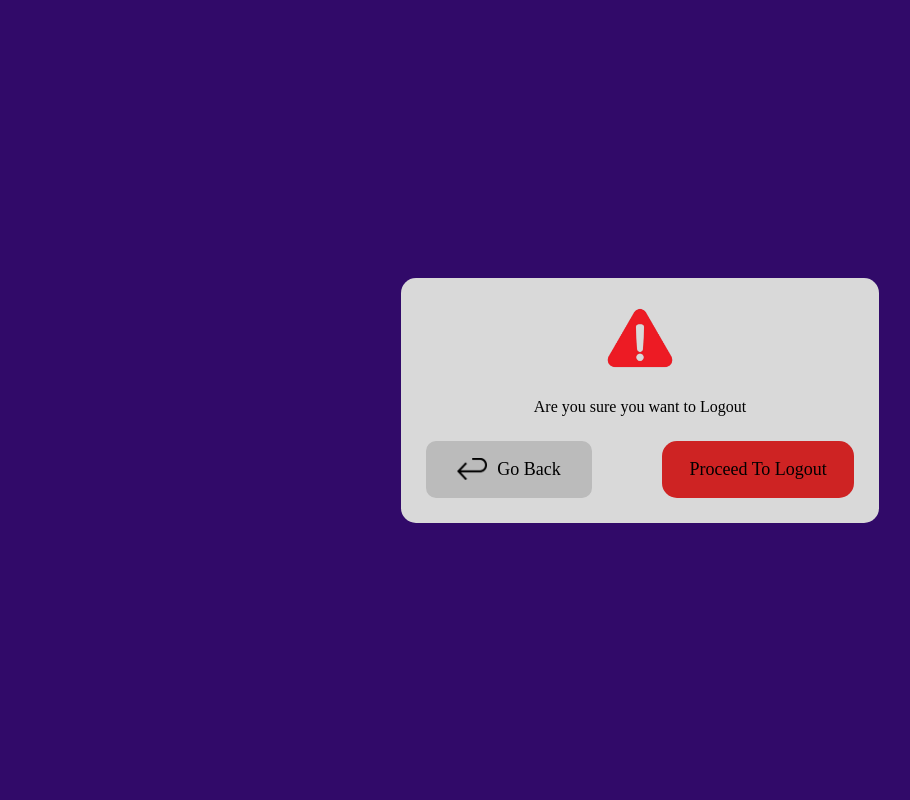
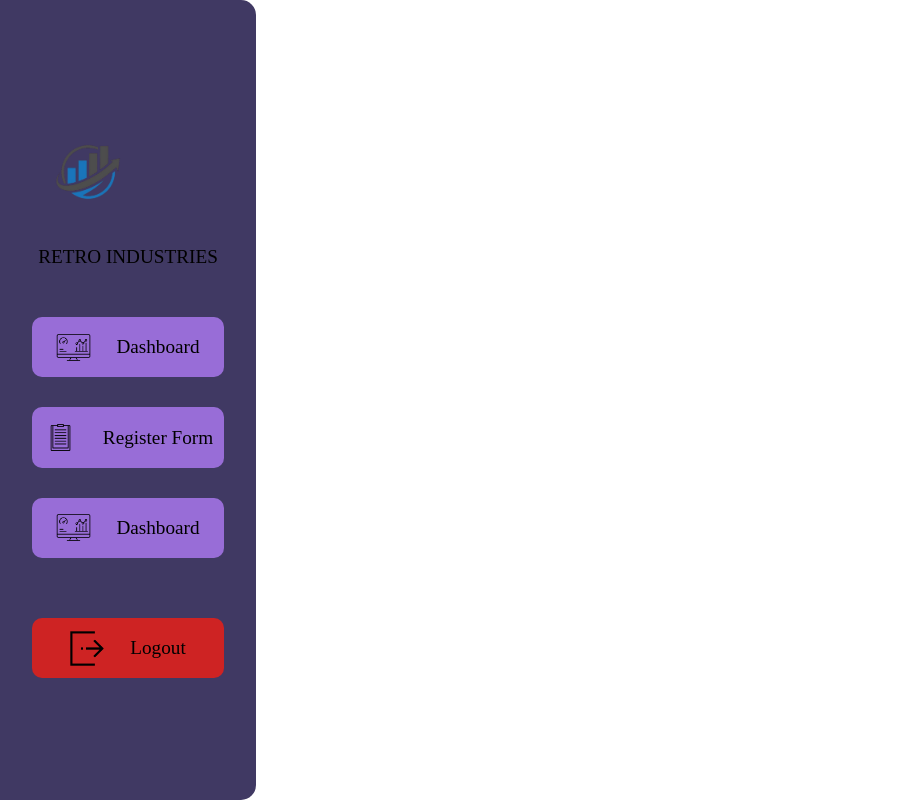
Before and after one commit to Aaronica123/java_promise, a React (Vite) app in the folder display/system_admin/: page / in a window 1280 px wide. Shown: the whole page, without its empty margins (0-910 px from the left). Built offline with nearby package versions, Linux system fonts and the light colour scheme.

Commit message:
sidebar component

```diff
--- a/display/system_admin/src/App.jsx
+++ b/display/system_admin/src/App.jsx
@@ -2,6 +2,7 @@ import './App.css'
 import Success_alert from './notifications/success.jsx';
 import Error from './notifications/error.jsx';
 import Logout from './notifications/logout.jsx';
+import Sidebar from './sidebar/sidebar.jsx';
 
 function App() {
 
@@ -10,7 +11,8 @@ function App() {
     <>
     {/* <Success_alert /> */}
     {/* <Error/> */}
-    <Logout/>
+    {/* <Logout/> */}
+    <Sidebar/>
     </>
   )
 }
--- /dev/null
+++ b/display/system_admin/src/sidebar/sidebar.css
@@ -0,0 +1,160 @@
+body{
+    align-items: left;
+    justify-content: left;
+    display: flex;
+    margin: 0;
+    box-sizing: border-box;
+    min-width: 100vw;
+    min-height: 100vh;
+    background-color: #FFFFFF;
+
+}
+.sidebar_show{
+    display: flex;
+    min-width: 20vw;
+    flex-direction: column;
+    gap:30px;
+    align-items: center;
+    justify-content: center;
+    background-color: #403963;
+    min-height: 100vh;
+    border-top-right-radius:15px ;
+    border-bottom-right-radius:15px ;
+
+}
+
+.sidebar_hide{
+    display: flex;
+    flex-direction: column;
+    min-width: 10vw;
+    background-color: #403963;
+    min-height: 100vh;
+    justify-content: center;
+    align-items: center;
+    gap:30px;
+    border-top-right-radius:15px ;
+    border-bottom-right-radius:15px ;
+}
+.sidebar_hide .sidebar_name{
+    display: none;
+}
+
+.sidebar_hide .sidebar_name p{
+    display: none;
+}
+
+.sidebar_logo{
+    display: flex;
+    align-items: center;
+    justify-content: center;
+}
+.sidebar_header{
+    display: flex;
+    flex-direction: column;
+    gap:5px;
+    align-items:flex-start;
+    justify-content:flex-start;
+    cursor: pointer;
+}
+.sidebar_logo img{
+    width:100px;
+    height: 100px;
+    object-fit: contain;
+}
+.sidebar_name {
+    display: flex;
+    align-items: center;
+    justify-content: center;
+}
+.sidebar_name p{
+    font-family: 'Times New Roman', Times, serif;
+    font-size: larger;
+}
+
+.sidebar_item{
+    display: flex;
+    flex-direction: row;
+    gap:25px;
+    justify-content: center;
+    align-items: center;
+    background-color: #986DD7;
+    min-width: 15vw;
+    cursor: pointer;
+    border-radius: 10px;
+}
+
+.sidebar_hide .sidebar_item{
+    display: flex;
+    flex-direction: row;
+    gap:25px;
+    justify-content: center;
+    align-items: center;
+    background-color: #986DD7;
+    min-width: 5vw;
+    cursor: pointer;
+    border-radius: 10px;
+    padding: 10px;
+}
+
+.sidebar_image{
+    display: flex;
+    align-items: flex-start;
+    justify-content: center;
+
+}
+.sidebar_image img{
+    width: 35px;
+    height: 35px;
+    object-fit: contain;
+}
+.sidebar_hide .sidebar_image{
+    display: flex;
+    align-items: center;
+    justify-content: center;
+
+}
+.sidebar_hide .sidebar_image img{
+    width: 35px;
+    height: 35px;
+    object-fit: contain;
+}
+.sidebar_label{
+    display: flex;
+    justify-content: center;
+    align-items: center;
+}
+.sidebar_label p{
+    font-family: 'Times New Roman', Times, serif;
+    font-size: larger;
+}
+.sidebar_hide .sidebar_label{
+    display: hide;
+}
+.sidebar_hide .sidebar_label p{
+    display: none;
+}
+.sidebar_logout{
+    display: flex;
+    flex-direction: row;
+    align-items: center;
+    justify-content: center;
+    background-color: #CE2323;
+    min-width: 15vw;
+    gap:25px;
+    cursor: pointer;
+    border-radius: 10px;
+    margin-top: 30px;
+}
+.sidebar_hide .sidebar_logout{
+   display: flex;
+    flex-direction: row;
+    align-items: center;
+    justify-content: center;
+    background-color: #CE2323;
+    min-width: 5vw;
+    gap:25px;
+    cursor: pointer;
+    border-radius: 10px;
+    margin-top: 30px;
+    padding: 10px;
+}
--- /dev/null
+++ b/display/system_admin/src/sidebar/sidebar.jsx
@@ -0,0 +1,65 @@
+import { useState } from "react";
+import logo from "../images/logo/logo.png"
+import logout from "../images/dashboard/logout_logo.png";
+import form_register from "../images/dashboard/register_form_icon.png";
+import dashboard from "../images/dashboard/dashboard.png";
+import "./sidebar.css";
+function Sidebar(){
+
+const [track,settrack]=useState(true);
+function manage(){
+    const hold=!track;
+    settrack(hold);
+}
+return(
+    <>
+    <div className={track?"sidebar_show":"sidebar_hide"}
+    >
+        <div className="sidebar_header">
+            <div className="sidebar_logo" onClick={manage}>
+            <img src={logo}/>
+        </div>
+        <div className="sidebar_name">
+          <p> RETRO INDUSTRIES</p>
+        </div>
+        </div>
+
+        <div className="sidebar_item">
+            <div className="sidebar_image">
+                <img src={dashboard}/>
+            </div>
+            <div className="sidebar_label">
+            <p>  Dashboard </p>
+            </div>
+        </div>
+        <div className="sidebar_item">
+            <div className="sidebar_image">
+                <img src={form_register}/>
+            </div>
+            <div className="sidebar_label">
+             <p>  Register Form </p>
+            </div>
+        </div>
+        <div className="sidebar_item">
+            <div className="sidebar_image">
+                <img src={dashboard}/>
+            </div>
+            <div className="sidebar_label">
+               <p> Dashboard </p>
+            </div>
+        </div>
+        <div className="sidebar_logout">
+            <div className="sidebar_image">
+                <img src={logout}/>
+            </div>
+            <div className="sidebar_label">
+               <p> Logout </p>
+            </div>
+        </div>
+
+    </div>
+    </>
+)
+}
+
+export default Sidebar;
```
